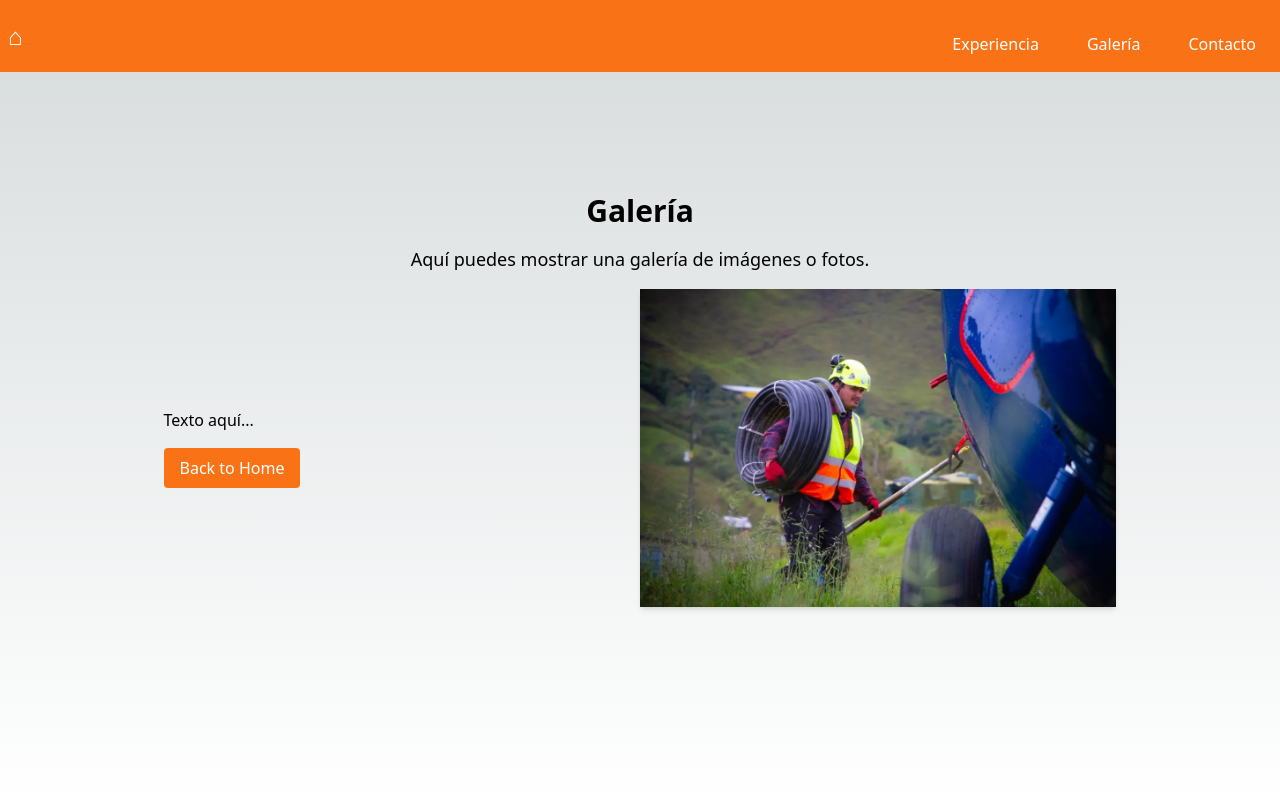
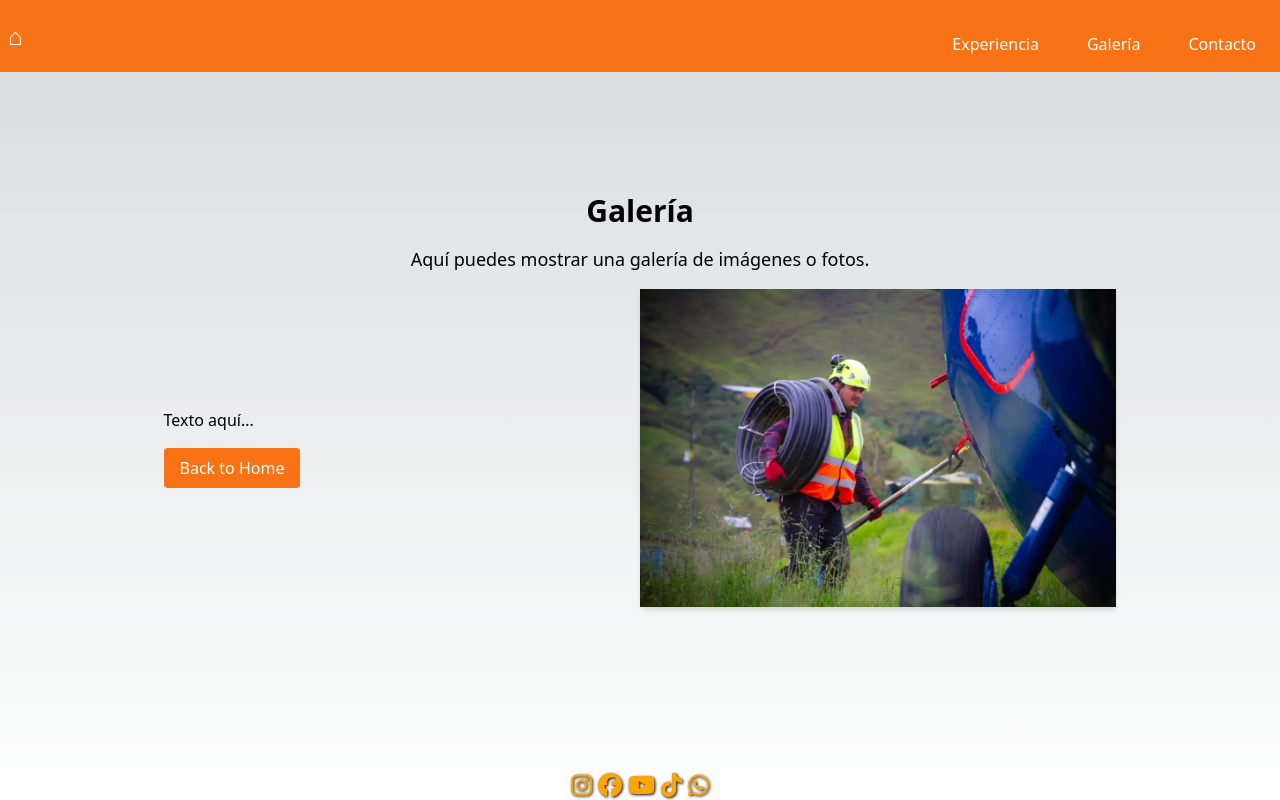
Before and after one commit to Davidongo93/kgb-rescatista, a Next.js app: page /galeria in a window 1280 px wide. Built offline with nearby package versions, Linux system fonts and the light colour scheme.

Commit message:
Social rendering ok

```diff
--- a/app/(views)/contacto/page.jsx
+++ b/app/(views)/contacto/page.jsx
@@ -1,8 +1,5 @@
 import Link from 'next/link';
-import React from 'react';
-import Social from '../../components/social/Social';
 import Image from 'next/image';
-import '@fortawesome/fontawesome-free/css/all.css';
 
 const Contacto = () => {
   return (
@@ -22,7 +19,6 @@ const Contacto = () => {
             width={400}
             height={300}
           />
-          <Social/>
         </div>
       </div>
     </>
--- a/app/(views)/home/page.jsx
+++ b/app/(views)/home/page.jsx
@@ -1,12 +1,8 @@
-"use client"
 import Link from 'next/link';
 import Image from 'next/image';
-import { useEffect } from 'react';
 
 export default function Home() {
-  useEffect(() => {
-    console.log('Componente Home montado');
-  }, []);
+
   return (
     <div>
       <main className="relative min-h-screen mt-14">
--- a/app/components/social/Social.jsx
+++ b/app/components/social/Social.jsx
@@ -1,49 +1,47 @@
-"use client"
-import styles from './Social.module.css';
+import '@fortawesome/fontawesome-free/css/all.css';
 
 const Social = () => {
   return (
-    <div className={styles.socialContainer}>
+    <div className="socialContainer">
       <a
         href="https://www.instagram.com/judasgaleano/?hl=es"
         target="_blank"
         rel="noopener noreferrer"
-        className={styles.customIconLink}
+        className="customIconLink"
       >
-        <i className={`fab fa-instagram ${styles.customIcon}`}></i> {/* Icono de Instagram */}
+        <i className="fab fa-instagram customIcon"></i> {/* Icono de Instagram */}
       </a>
       <a
         href="https://www.facebook.com/judas.a.galeano"
         target="_blank"
         rel="noopener noreferrer"
-        className={styles.customIconLink}
+        className="customIconLink"
       >
-        <i className={`fab fa-facebook ${styles.customIcon}`}></i> {/* Icono de Facebook */}
+        <i className="fab fa-facebook customIcon"></i> {/* Icono de Facebook */}
       </a>
       <a
         href="https://www.youtube.com/channel/UCicAuv0Aylu-BldY8OAkB3A"
         target="_blank"
         rel="noopener noreferrer"
-        className={styles.customIconLink}
+        className="customIconLink"
       >
-        <i className={`fab fa-youtube ${styles.customIcon}`}></i> {/* Icono de YouTube */}
+        <i className="fab fa-youtube customIcon"></i> {/* Icono de YouTube */}
       </a>
       <a
         href="https://www.tiktok.com/@judasgaleano"
         target="_blank"
         rel="noopener noreferrer"
-        className={styles.customIconLink}
+        className="customIconLink"
       >
-        <i className={`fab fa-tiktok ${styles.customIcon}`}></i> {/* Icono de YouTube */}
+        <i className="fab fa-tiktok customIcon"></i> {/* Icono de TikTok */}
       </a>
       <a
-        href=" https://wa.me/573003485579
-        "
+        href="https://wa.me/573003485579"
         target="_blank"
         rel="noopener noreferrer"
-        className={styles.customIconLink}
+        className="customIconLink"
       >
-        <i className={`fab fa-whatsapp ${styles.customIcon}`}></i> {/* Icono de YouTube */}
+        <i className="fab fa-whatsapp customIcon"></i> {/* Icono de WhatsApp */}
       </a>
     </div>
   );
--- a/app/globals.css
+++ b/app/globals.css
@@ -25,3 +25,29 @@ body {
     )
     rgb(var(--background-start-rgb));
 }
+/* Estilos para el componente Social */
+.socialContainer {
+  position: absolute;
+  bottom: 0;
+  left: 0;
+  right: 0;
+  display: flex;
+  justify-content: center;
+
+}
+
+.customIconLink {
+  color: orange; /* Cambia el color de los íconos a naranja */
+  text-shadow: 1px 1px 3px black; /* Añade una sombra negra a los íconos */
+  transition: text-shadow 0.3s ease, color 0.3s ease; /* Agrega una transición para la sombra y el color */
+  margin: 0 3px;
+}
+
+.customIconLink:hover {
+  color: white; /* Cambia el color de los íconos a blanco en hover */
+  text-shadow: 2px 2px 5px black; /* Aumenta la sombra negra en hover */
+}
+
+.customIcon {
+  font-size: 24px; /* Cambia el tamaño de los íconos */
+}
--- a/app/layout.jsx
+++ b/app/layout.jsx
@@ -3,6 +3,7 @@ import { usePathname } from 'next/navigation';
 import './globals.css'
 import Navbar from './components/navBar/NavBar';
 import Footer from './components/footer/Footer';
+import Social from './components/social/Social';
 
 export default function RootLayout({ children }) {
   const path = usePathname();
@@ -11,6 +12,7 @@ export default function RootLayout({ children }) {
       <body>
     {path !== '/' && <Navbar/>}
     {children}
+    <Social/>
     {path !== '/' && <Footer/>}
     </body>
   </html>
--- a/app/page.jsx
+++ b/app/page.jsx
@@ -1,7 +1,6 @@
 "use client"
 import Link from 'next/link';
 import { usePathname } from 'next/navigation';
-import Social from './components/social/Social';
 
 export default function Page() {
   const pathname = usePathname();
@@ -29,7 +28,6 @@ export default function Page() {
               </Link>
             </div>
           </div>
-          <Social/>
         </div>
           </>
       );
```
